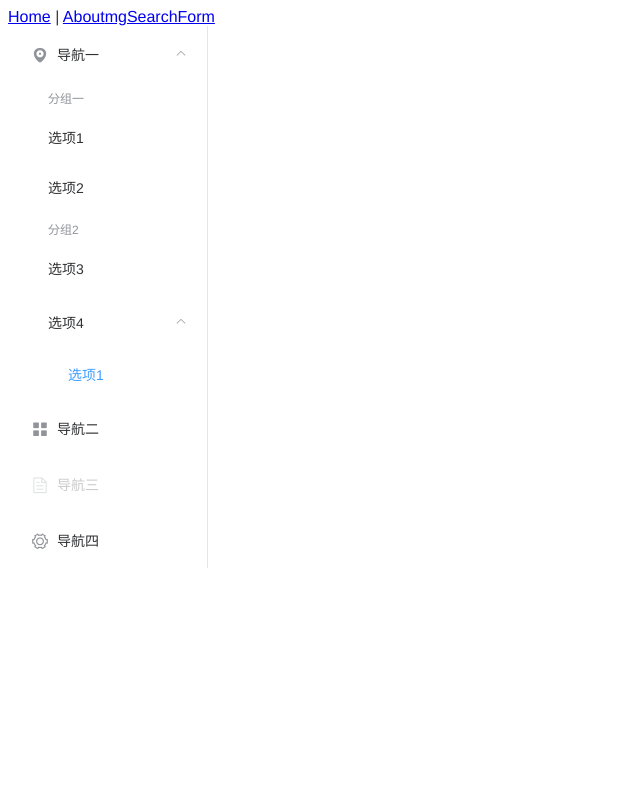
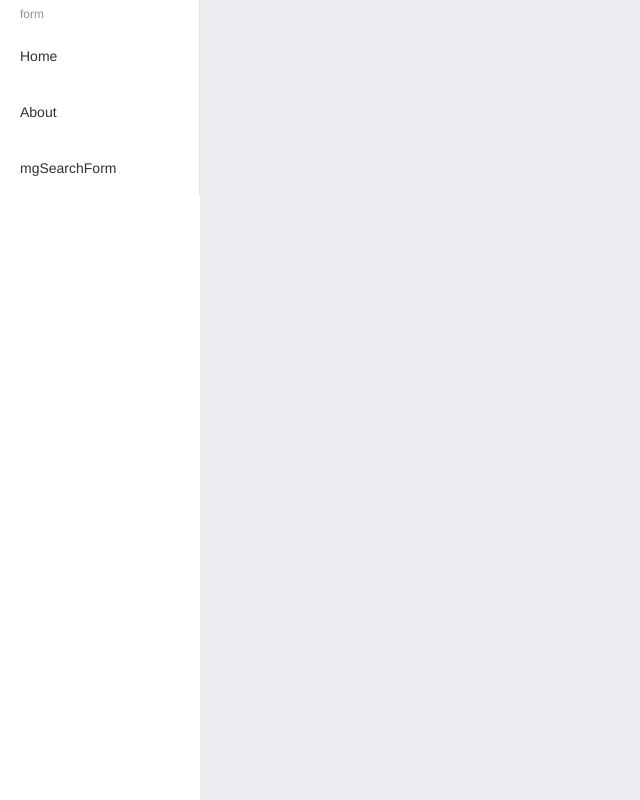
Before and after one commit to dyywork/vue-components, a Vue app: page /#/mg-search-form in a window 1280 px wide. Shown: the whole page, without its empty margins (0-640 px from the left). Built offline with nearby package versions, Linux system fonts and the light colour scheme.

Commit message:
fix: 样式调整

```diff
--- a/src/App.vue
+++ b/src/App.vue
@@ -1,8 +1,5 @@
 <template>
   <div id="app">
-    <router-link to="/">Home</router-link> |
-    <router-link to="/about">About</router-link>
-    <router-link to="/mg-search-form">mgSearchForm</router-link>
     <router-view/>
   </div>
 </template>
@@ -21,6 +18,7 @@ export default {
   -webkit-font-smoothing: antialiased;
   -moz-osx-font-smoothing: grayscale;
   color: #2c3e50;
+  height: 100vh;
 }
 
 #nav {
--- a/src/Layout/Layout.vue
+++ b/src/Layout/Layout.vue
@@ -7,39 +7,8 @@
 
 <template>
   <el-container>
-    <el-aside width="200px">
-      <el-menu default-active="1-4-1" class="el-menu-vertical-demo">
-        <el-submenu index="1">
-          <template slot="title">
-            <i class="el-icon-location"></i>
-            <span slot="title">导航一</span>
-          </template>
-          <el-menu-item-group>
-            <span slot="title">分组一</span>
-            <el-menu-item index="1-1">选项1</el-menu-item>
-            <el-menu-item index="1-2">选项2</el-menu-item>
-          </el-menu-item-group>
-          <el-menu-item-group title="分组2">
-            <el-menu-item index="1-3">选项3</el-menu-item>
-          </el-menu-item-group>
-          <el-submenu index="1-4">
-            <span slot="title">选项4</span>
-            <el-menu-item index="1-4-1">选项1</el-menu-item>
-          </el-submenu>
-        </el-submenu>
-        <el-menu-item index="2">
-          <i class="el-icon-menu"></i>
-          <span slot="title">导航二</span>
-        </el-menu-item>
-        <el-menu-item index="3" disabled>
-          <i class="el-icon-document"></i>
-          <span slot="title">导航三</span>
-        </el-menu-item>
-        <el-menu-item index="4">
-          <i class="el-icon-setting"></i>
-          <span slot="title">导航四</span>
-        </el-menu-item>
-      </el-menu>
+    <el-aside width="200px" class="aside">
+      <menu-side></menu-side>
     </el-aside>
     <el-main>
       <router-view></router-view>
@@ -48,11 +17,16 @@
 </template>
 
 <script>
+import menuSide from "./menuSide/menuSide";
 export default {
-  name: "Layout"
+  name: "Layout",
+  components: {menuSide}
 }
 </script>
 
-<style scoped>
-
+<style scoped lang="scss">
+.aside{
+  height: 100vh;
+  background-color: #fff;
+}
 </style>
--- /dev/null
+++ b/src/Layout/menuSide/menuSide.vue
@@ -0,0 +1,42 @@
+/**
+*@name:menuSide
+*@author:dingyongya
+*@date:2022/5/10 20:03
+*@update:2022/5/10 20:03
+*/
+
+<template>
+  <div>
+    <el-menu default-active="1-4-1" class="el-menu-vertical-demo">
+      <el-menu-item-group v-for="item in routes" :key="item.name">
+        <span slot="title">{{ item.meta.title }}</span>
+        <el-menu-item v-for="itemRoutes in item.children" :key="itemRoutes.name" @click="jumpPage(itemRoutes)">{{itemRoutes.meta.title}}</el-menu-item>
+      </el-menu-item-group>
+    </el-menu>
+  </div>
+</template>
+
+<script>
+import {routes} from '@src/router'
+
+export default {
+  name: "menuSide",
+  data() {
+    return {
+      routes
+    }
+  },
+  methods: {
+    jumpPage(item) {
+      const {path} = this.$route
+      if (path !==item.path) {
+        this.$router.push({path: item.path})
+      }
+    }
+  }
+}
+</script>
+
+<style scoped>
+
+</style>
--- a/src/main.js
+++ b/src/main.js
@@ -8,6 +8,7 @@ import MgComponents from "../components/index.js";
 import ElementUI from 'element-ui';
 import 'element-ui/lib/theme-chalk/index.css';
 import 'highlight.js/styles/github.css'
+import '@src/style/index.scss'
 
 
 Vue.config.productionTip = false
--- a/src/router/index.js
+++ b/src/router/index.js
@@ -1,34 +1,37 @@
 import Vue from 'vue'
 import VueRouter from 'vue-router'
-import Home from '../views/Home.vue'
 import Layout from "../Layout/Layout";
+import Home from "../views/Home";
 
 Vue.use(VueRouter)
 
-const routes = [
+export const routes = [
     {
         path: "/",
+        name: 'Layout',
         component: Layout,
+        meta: { title: 'form' },
         children: [
             {
                 path: '/',
                 name: 'Home',
-        component: Home
+                component: Home,
+                meta: { title: 'Home' },
             },
             {
                 path: '/about',
                 name: 'About',
-        component: () => import(/* webpackChunkName: "about" */ '../views/About.vue')
+                component: () => import('@src/views/About.vue'),
+                meta: { title: 'About' },
             },
             {
                 path: '/mg-search-form',
                 name: 'mgSearchForm',
-        component: () => import(/* webpackChunkName: "about" */ '@docs/mgSearchForm.md')
+                component: () => import('@docs/mgSearchForm.md'),
+                meta: { title: 'mgSearchForm' },
             },
         ]
     },
-
-
 ]
 
 const router = new VueRouter({
--- /dev/null
+++ b/src/style/index.scss
@@ -0,0 +1,72 @@
+*{
+  margin: 0;
+  padding: 0;
+}
+
+@mixin scrollbar {
+  max-height: 88vh;
+  margin-bottom: 0.5vh;
+  overflow-y: auto;
+
+  &::-webkit-scrollbar {
+    position: relative;
+    z-index: 2000;
+    width: 0;
+    height: 0;
+    background: transparent;
+  }
+
+  &::-webkit-scrollbar-thumb {
+    background-color: rgba(144, 147, 153, 0.3);
+    border-radius: 10px;
+  }
+
+  &::-webkit-scrollbar-thumb:hover {
+    background-color: rgba(144, 147, 153, 0.3);
+  }
+}
+
+@mixin base-scrollbar {
+  &::-webkit-scrollbar {
+    width: 13px;
+    height: 13px;
+  }
+
+  &::-webkit-scrollbar-thumb {
+    background-color: rgba(0, 0, 0, 0.4);
+    background-clip: padding-box;
+    border: 3px solid transparent;
+    border-radius: 7px;
+  }
+
+  &::-webkit-scrollbar-thumb:hover {
+    background-color: rgba(0, 0, 0, 0.5);
+  }
+
+  &::-webkit-scrollbar-track {
+    background-color: transparent;
+  }
+
+  &::-webkit-scrollbar-track:hover {
+    background-color: #f8fafc;
+  }
+}
+
+html {
+  body {
+    position: relative;
+    height: 100vh;
+    padding: 0;
+    margin: 0;
+    color: #2c3e50;
+    background: #ebedf0;
+    -webkit-font-smoothing: antialiased;
+    -moz-osx-font-smoothing: grayscale;
+
+    @include base-scrollbar;
+
+    div {
+      @include base-scrollbar;
+    }
+  }
+}
--- a/vue.config.js
+++ b/vue.config.js
@@ -6,7 +6,8 @@ module.exports = {
     configureWebpack: {
       resolve: {
           alias: {
-              "@docs":  path.join(__dirname, 'docs')
+              "@docs":  path.join(__dirname, 'docs'),
+              "@src":  path.join(__dirname, 'src'),
           }
       }
     },
```
Lines whose indentation alone changed are shown as unchanged.
